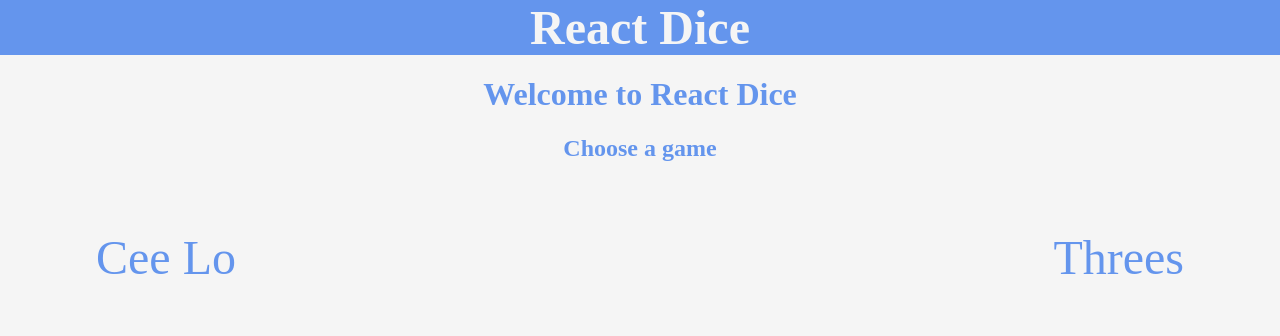
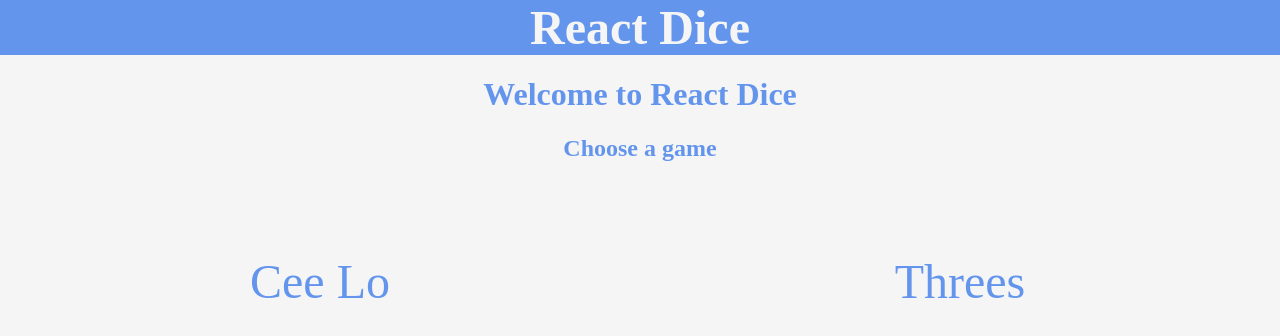
Before and after one commit to MattHelton/react-dice, a React (Create React App) app: page / in a window 1280 px wide. Shown: the top 336 px of the page. Built offline with nearby package versions, Linux system fonts and the light colour scheme.

Commit message:
Makes dice component generic and uses it with both games

```diff
--- a/src/components/ceeLo.jsx
+++ b/src/components/ceeLo.jsx
@@ -1,6 +1,6 @@
 import React, { Component } from 'react';
 import RollButton from './rollButton';
-import CeeLoDice from './ceeLoDice';
+import Dice from './dice';
 
 class CeeLo extends Component {
   constructor() {
@@ -27,7 +27,7 @@ class CeeLo extends Component {
     return (
       <div id="cee-lo">
         <RollButton onClick={this.clickHandler} />
-        <CeeLoDice rolledDice={this.state.rolledDice} />
+        <Dice rolledDice={this.state.rolledDice} />
       </div>
     );
   }
--- a/src/components/ceeLoDice.jsx
+++ /dev/null
@@ -1,15 +0,0 @@
-import React from 'react';
-
-const CeeLoDice = ({ rolledDice }) => {
-  if (rolledDice.length === 3) {
-    const rolled = rolledDice.map(die => <div className="dice" key={die.id}>{die}</div>);
-    return (
-      <div id="rolled-dice">
-        { rolled }
-      </div>
-    );
-  }
-  return <div />;
-};
-
-export default CeeLoDice;
--- a/src/components/dice.jsx
+++ b/src/components/dice.jsx
@@ -3,7 +3,7 @@ import * as PropTypes from 'prop-types';
 import './dice.css';
 
 const Dice = ({ rolledDice }) => {
-  if (rolledDice.length === 5) {
+  if (rolledDice.length > 0) {
     const rolled = rolledDice.map(die => <div className="dice" key={die.id}>{die}</div>);
     return (
       <div id="rolled-dice">
--- a/src/components/home.css
+++ b/src/components/home.css
@@ -1,5 +1,6 @@
-#home {
- color: cornflowerblue
+#home, h2 {
+ color: cornflowerblue;
+ padding-bottom: 1em;
 }
 
 #choose-cee-lo {
@@ -7,15 +8,15 @@
 }
 
 #choose-threes {
-    float: right
+    float: right;
 }
 
 #choose-cee-lo, #choose-threes {
     margin-top: 3em;
+    width: 50%
 }
 
 a {
-    padding: 2em;
     color: cornflowerblue;
     text-decoration: none;
     font-size: 3em;
--- a/src/components/home.jsx
+++ b/src/components/home.jsx
@@ -1,4 +1,5 @@
 import React from 'react';
+import { Link } from 'react-router-dom';
 import './home.css';
 
 const Home = () => (
@@ -6,10 +7,10 @@ const Home = () => (
     <h1>Welcome to React Dice</h1>
     <h2>Choose a game</h2>
     <div id="choose-cee-lo">
-      <a href="/ceelo">Cee Lo</a>
+      <Link to="/ceelo">Cee Lo</Link>
     </div>
     <div id="choose-threes">
-      <a href="/threes">Threes</a>
+      <Link to="/threes">Threes</Link>
     </div>
   </div>
 );
--- a/src/components/navBar.css
+++ b/src/components/navBar.css
@@ -5,7 +5,7 @@
     padding: auto;
 }
 
-span {
+#home-link {
     font-weight: bold;
     font-size: 3em;
     color: whitesmoke;
--- a/src/components/navBar.jsx
+++ b/src/components/navBar.jsx
@@ -1,6 +1,7 @@
 import React from 'react';
+import { Link } from 'react-router-dom';
 import './navBar.css';
 
-const NavBar = () => (<div id="nav-bar"><span>React Dice</span></div>);
+const NavBar = () => (<div id="nav-bar"><Link id="home-link" to="/">React Dice</Link></div>);
 
 export default NavBar;
```
